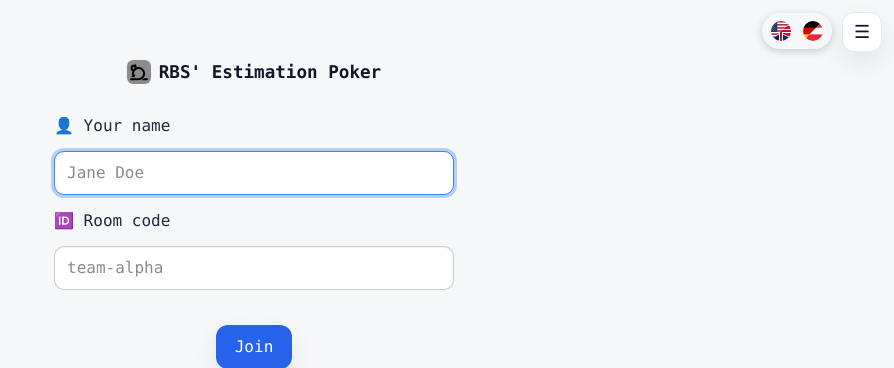
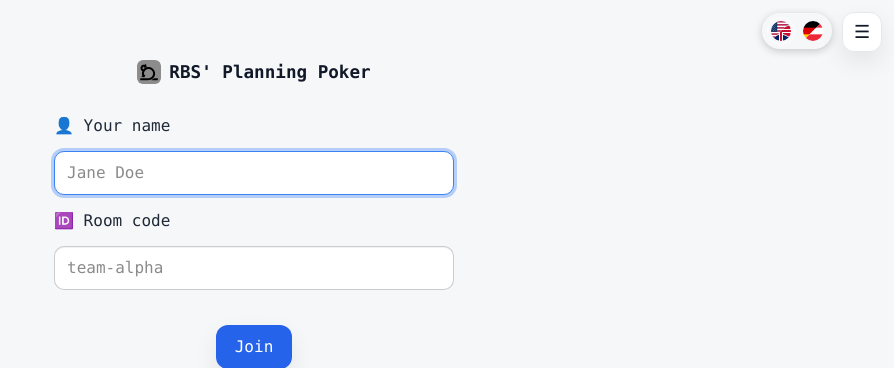
Before and after one commit to nox-vobiscum/estpoker, a Spring Boot app: page /home in a window 1280 px wide. Shown: the top 368 px of the page, without its empty margins (386-1280 px from the left). Run offline with Spring Boot 4, Linux system fonts and the light colour scheme.

Commit message:
feat: rebrand product to Planning Poker

```diff
--- a/src/main/resources/messages.properties
+++ b/src/main/resources/messages.properties
@@ -1,10 +1,10 @@
 # === App / Headings ===
-app.title=Estimation Poker Online - Free Agile Planning Tool | RBS
-app.title.short=RBS' Estimation Poker
-app.description=Free online estimation poker tool for agile teams. Real-time planning poker sessions without registration. Perfect for Scrum teams and sprint planning.
-app.og.title=Estimation Poker - Free Agile Planning Tool
+app.title=Planning Poker Online - Free Agile Planning Tool | RBS
+app.title.short=RBS' Planning Poker
+app.description=Free online planning poker tool for agile teams. Real-time planning poker sessions without registration. Perfect for Scrum teams and sprint planning.
+app.og.title=Planning Poker - Free Agile Planning Tool
 app.og.description=Free online planning poker for Scrum teams. Real-time estimations without registration.
-ui.heading=RBS' Estimation Poker
+ui.heading=RBS' Planning Poker
 
 # === Menu (structure & sections) ===
 menu.settings=Settings
@@ -189,9 +189,9 @@ card.tip.coffee=I need a short break…
 
 #knowledge bites
 kb.title=FAQ
-kb.what.title=What is Estimation Poker?
+kb.what.title=What is Planning Poker?
 kb.what.preview=Card-based collaborative estimation…
-kb.what.body=Estimation Poker is a collaborative practice where team members estimate simultaneously and reveal together. This avoids anchoring and surfaces shared understanding.
+kb.what.body=Planning Poker is a collaborative practice where team members estimate simultaneously and reveal together. This avoids anchoring and surfaces shared understanding.
 
 kb.when.title=When do you use it?
 kb.when.preview=Before or during sprint planning…
@@ -200,9 +200,9 @@ kb.when.li2=New/unclear requirements
 kb.when.li3=Early-phase rough estimation
 
 # === About Page ===
-about.title=About RBS' Estimation Poker
+about.title=About RBS' Planning Poker
 about.heading=Free Online Planning Poker for Agile Teams
-about.intro=RBS' Estimation Poker is a free, lightweight online planning poker tool designed for agile teams. No registration required, just create a room and start estimating.
+about.intro=RBS' Planning Poker is a free, lightweight online planning poker tool designed for agile teams. No registration required, just create a room and start estimating.
 
 about.what.title=What is Planning Poker?
 about.what.p1=Planning Poker (also known as Scrum Poker or Estimation Poker) is a consensus-based technique for estimating effort or relative size of development goals in software development. Team members make estimates by playing numbered cards face-down, then reveal them simultaneously.
@@ -293,8 +293,8 @@ card.tip.risk=Risks may significantly affect the estimate.
 card.tip.relevance=Ensure alignment with goals/vision before estimating.
 
 # === About Page ===
-about.title=About RBS' Estimation Poker
-about.intro=RBS' Estimation Poker is a free, lightweight online planning poker tool designed for agile teams. No registration required, just create a room and start estimating.
+about.title=About RBS' Planning Poker
+about.intro=RBS' Planning Poker is a free, lightweight online planning poker tool designed for agile teams. No registration required, just create a room and start estimating.
 
 about.what.title=What is Planning Poker?
 about.what.p1=Planning Poker (also known as Scrum Poker or Estimation Poker) is a consensus-based technique for estimating effort or relative size of development goals in software development. Team members make estimates by playing numbered cards face-down, then reveal them simultaneously.
--- a/src/main/resources/messages_de.properties
+++ b/src/main/resources/messages_de.properties
@@ -1,10 +1,10 @@
 # === App / Headings ===
-app.title=Estimation Poker Online - Kostenloses Agile Planning Tool | RBS
-app.title.short=RBS' Estimation Poker
-app.description=Kostenloses Online Estimation Poker Tool für agile Teams. Echtzeit Planning Poker Sessions ohne Registrierung. Perfekt für Scrum Teams und Sprint Planning.
-app.og.title=Estimation Poker - Kostenloses Agile Planning Tool
+app.title=Planning Poker Online - Kostenloses Agile Planning Tool | RBS
+app.title.short=RBS' Planning Poker
+app.description=Kostenloses Online Planning Poker Tool für agile Teams. Echtzeit Planning Poker Sessions ohne Registrierung. Perfekt für Scrum Teams und Sprint Planning.
+app.og.title=Planning Poker - Kostenloses Agile Planning Tool
 app.og.description=Kostenloses Online Planning Poker für Scrum Teams. Echtzeit-Schätzungen ohne Registrierung.
-ui.heading=RBS' Estimation Poker
+ui.heading=RBS' Planning Poker
 
 # === Menü (Struktur & Bereiche) ===
 menu.settings=Einstellungen
@@ -189,9 +189,9 @@ card.tip.coffee=Ich brauche eine Pause…
 
 #knowledge bites
 kb.title=FAQ
-kb.what.title=Was ist Estimation Poker?
+kb.what.title=Was ist Planning Poker?
 kb.what.preview=Kartenbasierte Team-Schätzmethode…
-kb.what.body=Estimation Poker ist ein kollaboratives Vorgehen, bei dem Teammitglieder gleichzeitig verdeckt schätzen und danach gemeinsam aufdecken. Das vermeidet Anker-Effekte und fördert gemeinsames Verständnis.
+kb.what.body=Planning Poker ist ein kollaboratives Vorgehen, bei dem Teammitglieder gleichzeitig verdeckt schätzen und danach gemeinsam aufdecken. Das vermeidet Anker-Effekte und fördert gemeinsames Verständnis.
 
 kb.when.title=Wann wird es verwendet?
 kb.when.preview=Vor oder während der Sprint-Planung…
@@ -206,9 +206,9 @@ kb.benefits.li2=Deckt Wissenslücken & Risiken durch Abweichungen auf
 kb.benefits.li3=Stärkt gemeinsames Verständnis im Team
 
 # === About Page ===
-about.title=Über RBS' Estimation Poker
+about.title=Über RBS' Planning Poker
 about.heading=Kostenloses Online Planning Poker für agile Teams
-about.intro=RBS' Estimation Poker ist ein kostenloses, schlankes Online Planning Poker Tool für agile Teams. Keine Registrierung erforderlich, einfach einen Raum erstellen und mit dem Schätzen beginnen.
+about.intro=RBS' Planning Poker ist ein kostenloses, schlankes Online Planning Poker Tool für agile Teams. Keine Registrierung erforderlich, einfach einen Raum erstellen und mit dem Schätzen beginnen.
 
 about.what.title=Was ist Planning Poker?
 about.what.p1=Planning Poker (auch bekannt als Scrum Poker oder Estimation Poker) ist eine konsensbasierte Technik zur Aufwandsschätzung oder relativen Größenbestimmung von Entwicklungszielen in der Softwareentwicklung. Teammitglieder geben Schätzungen ab, indem sie nummerierte Karten verdeckt spielen und diese dann gleichzeitig aufdecken.
--- a/src/main/resources/static/js/room.js
+++ b/src/main/resources/static/js/room.js
@@ -1,4 +1,4 @@
-/* room.js — UI + WS glue for Estimation Poker (liveness-hardened)
+/* room.js — UI + WS glue for Planning Poker (liveness-hardened)
    - 15s heartbeat pings (ping)
    - Watchdog reconnects if we see no inbound frames for >20s
    - Wake-ups on visibilitychange / focus / online / pageshow (poke + resync)
--- a/src/main/resources/static/styles.css
+++ b/src/main/resources/static/styles.css
@@ -1,5 +1,5 @@
 /* ========================================================================
-   RBS' Estimation Poker — styles.css (consolidated from latest IST)
+   RBS' Planning Poker — styles.css (consolidated from latest IST)
    - English-only comments
    - Desktop unchanged
    - Mobile (≤768px): participant row becomes two-line, actions on line 2
--- a/src/main/resources/templates/about.html
+++ b/src/main/resources/templates/about.html
@@ -16,7 +16,7 @@
     <!-- Intro -->
     <section class="about-intro">
       <p class="lead" th:text="#{about.intro}" data-i18n="about.intro">
-        RBS' Estimation Poker is a free, lightweight online planning poker tool designed for agile teams.
+        RBS' Planning Poker is a free, lightweight online planning poker tool designed for agile teams.
         No registration required, just create a room and start estimating.
       </p>
     </section>
--- a/src/main/resources/templates/fragments/head.html
+++ b/src/main/resources/templates/fragments/head.html
@@ -9,7 +9,7 @@
   <meta name="color-scheme" content="dark light"/>
 
   <!-- Page-specific metadata uses the existing runtime translation attributes. -->
-  <title th:text="${#messages.msg(titleKey)}" th:attr="data-i18n=${titleKey}">RBS' Estimation Poker</title>
+  <title th:text="${#messages.msg(titleKey)}" th:attr="data-i18n=${titleKey}">RBS' Planning Poker</title>
   <meta th:if="${page == 'room'}" name="robots" content="noindex, nofollow"/>
 
   <th:block th:if="${publicPage}">
@@ -22,7 +22,7 @@
     <meta property="og:image" content="https://ep.rbsnet.at/favicon-512.png"/>
     <meta property="og:image:width" content="512"/>
     <meta property="og:image:height" content="512"/>
-    <meta property="og:site_name" content="RBS' Estimation Poker"/>
+    <meta property="og:site_name" content="RBS' Planning Poker"/>
     <meta property="og:locale" th:content="#{seo.locale}" data-i18n-attr="content:seo.locale"/>
     <meta name="twitter:card" content="summary"/>
     <meta name="twitter:title" th:content="${#messages.msg(titleKey)}" th:attr="data-i18n-attr=${'content:' + titleKey}"/>
@@ -35,7 +35,7 @@
   {
     "@context": "https://schema.org",
     "@type": "SoftwareApplication",
-    "name": "RBS' Estimation Poker",
+    "name": "RBS' Planning Poker",
     "applicationCategory": "BusinessApplication",
     "operatingSystem": "Web",
     "url": "https://ep.rbsnet.at/",
--- a/src/main/resources/templates/fragments/kbase.html
+++ b/src/main/resources/templates/fragments/kbase.html
@@ -4,12 +4,12 @@
 
   <details class="kb" data-scope="kb.what">
     <summary>
-      <span class="kb-title"   data-i18n="kb.what.title">What is Estimation Poker?</span>
+      <span class="kb-title"   data-i18n="kb.what.title">What is Planning Poker?</span>
       <span class="kb-preview" data-i18n="kb.what.preview">Card-based collaborative estimation…</span>
     </summary>
     <div class="kb-body">
       <p data-i18n="kb.what.body">
-        Estimation Poker is a collaborative practice where team members estimate simultaneously and reveal together. This avoids anchoring and surfaces shared understanding.
+        Planning Poker is a collaborative practice where team members estimate simultaneously and reveal together. This avoids anchoring and surfaces shared understanding.
       </p>
     </div>
   </details>
--- a/src/main/resources/templates/index.html
+++ b/src/main/resources/templates/index.html
@@ -10,7 +10,7 @@
   <div class="container">
     <h1 class="app-title">
       <img src="/favicon.svg" alt="" width="24" height="24" class="logo">
-      <span th:text="#{ui.heading}" data-i18n="ui.heading">RBS' Estimation Poker</span>
+      <span th:text="#{ui.heading}" data-i18n="ui.heading">RBS' Planning Poker</span>
     </h1>
 
     <!-- Join form (posts to /join like invite.html) -->
--- a/src/main/resources/templates/invite.html
+++ b/src/main/resources/templates/invite.html
@@ -11,7 +11,7 @@
   <div class="container landing-container" th:with="rc=${roomCode != null ? roomCode : param.roomCode}">
     <h1 class="app-title">
       <img src="/favicon.svg" alt="" width="24" height="24" class="logo">
-      <span th:text="#{ui.heading}" data-i18n="ui.heading">RBS' Estimation Poker</span>
+      <span th:text="#{ui.heading}" data-i18n="ui.heading">RBS' Planning Poker</span>
     </h1>
 
     <!-- Safe heading without MessageFormat to avoid 500s -->
--- a/src/main/resources/templates/room.html
+++ b/src/main/resources/templates/room.html
@@ -10,7 +10,7 @@
   <div class="container">
     <h1 class="app-title">
       <img src="/favicon.svg" alt="" width="24" height="24" class="logo">
-      <span th:text="#{ui.heading}" data-i18n="ui.heading">RBS' Estimation Poker</span>
+      <span th:text="#{ui.heading}" data-i18n="ui.heading">RBS' Planning Poker</span>
     </h1>
 
     <dl class="main-info">
```
Also changed, not shown: tests/seo.spec.ts (+17 -1 lines), src/main/resources/static/manifest.json.
